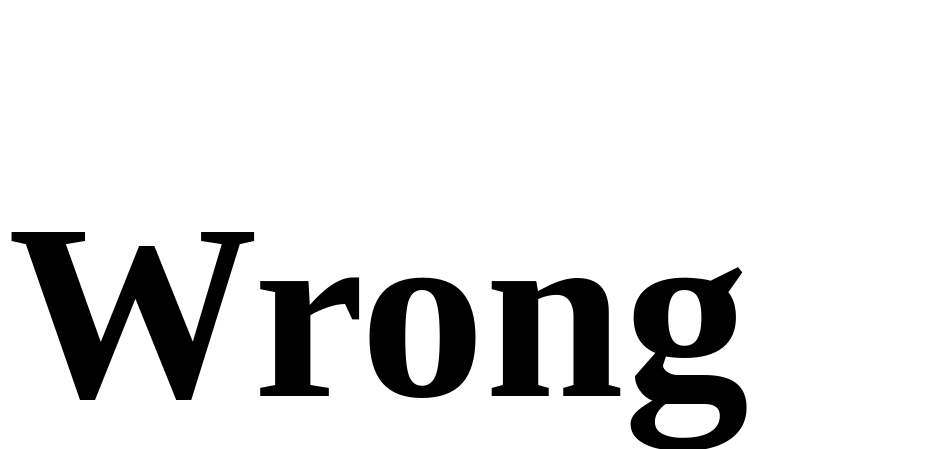
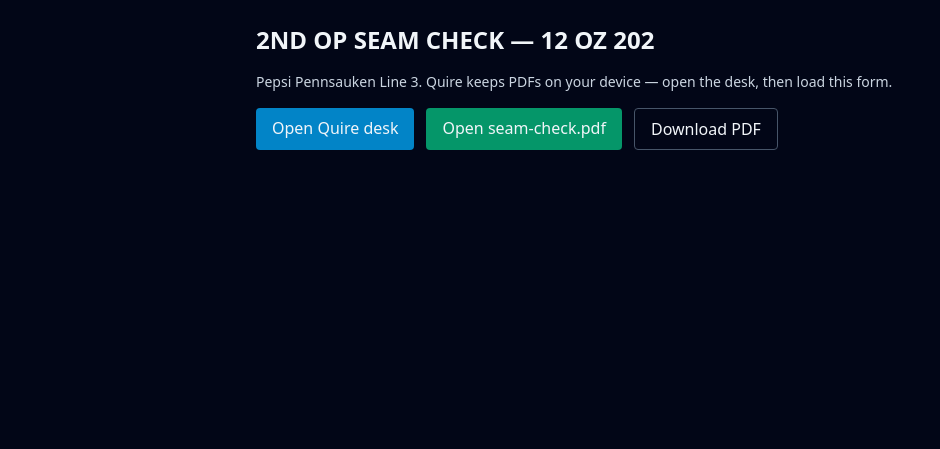
Before and after one commit to pimpy6565/stannews, a Django app: page /screen/seam-check/ in a window 1280 px wide. Shown: the top 449 px of the page, without its empty margins (0-940 px from the left). After the commit the page ends 150 px from the top, so only its background shows below. Run offline with Django 5.2, Linux system fonts and the light colour scheme; some libraries are stand-ins or nearby versions.

Commit message:
Lab Ops Seam Check tab (Quire + PDF)
Lab Tech Seam Check tab opens Quire desk wrapper with hosted PDF. Syrup/LAN/SECRET_KEY untouched.

```diff
--- /dev/null
+++ b/screen/templates/screen/seam_check.html
@@ -0,0 +1,27 @@
+{% load static %}
+<!DOCTYPE html>
+<html lang="en">
+<head>
+  <meta charset="utf-8">
+  <meta name="viewport" content="width=device-width, initial-scale=1">
+  <title>Seam Check</title>
+  <script src="https://cdn.tailwindcss.com"></script>
+</head>
+<body class="bg-slate-950 text-slate-100 min-h-screen p-6">
+  <div class="max-w-3xl mx-auto space-y-4">
+    <h1 class="text-2xl font-semibold">2ND OP SEAM CHECK — 12 OZ 202</h1>
+    <p class="text-slate-300 text-sm">Pepsi Pennsauken Line 3. Quire keeps PDFs on your device — open the desk, then load this form.</p>
+    <div class="flex flex-wrap gap-3">
+      <a class="rounded bg-sky-600 px-4 py-2 font-medium hover:bg-sky-500"
+         href="https://finch-grove-cloud-zenith.grok.me/"
+         target="_blank" rel="noopener">Open Quire desk</a>
+      <a class="rounded bg-emerald-600 px-4 py-2 font-medium hover:bg-emerald-500"
+         href="{% static 'screen/seam-check.pdf' %}"
+         target="_blank" rel="noopener">Open seam-check.pdf</a>
+      <a class="rounded border border-slate-600 px-4 py-2 font-medium hover:bg-slate-800"
+         href="{% static 'screen/seam-check.pdf' %}"
+         download="seam-check.pdf">Download PDF</a>
+    </div>
+  </div>
+</body>
+</html>
--- a/screen/urls.py
+++ b/screen/urls.py
@@ -21,6 +21,12 @@ urlpatterns = [
     path("shiftlog/", views.shift_log, name="shiftlog"),
     path("shiftlog/feed/", views.shift_log_feed, name="shiftlog_feed"),
 
+    path(
+        "seam-check/",
+        TemplateView.as_view(template_name="screen/seam_check.html"),
+        name="seam_check",
+    ),
+
     # Catch-all for React (must be LAST)
     re_path(r'^.*$', TemplateView.as_view(template_name='screen/index.html')),
 
```
Also changed, not shown: screen/templates/screen/screen.html (+14 -0 lines), 1 other file.
